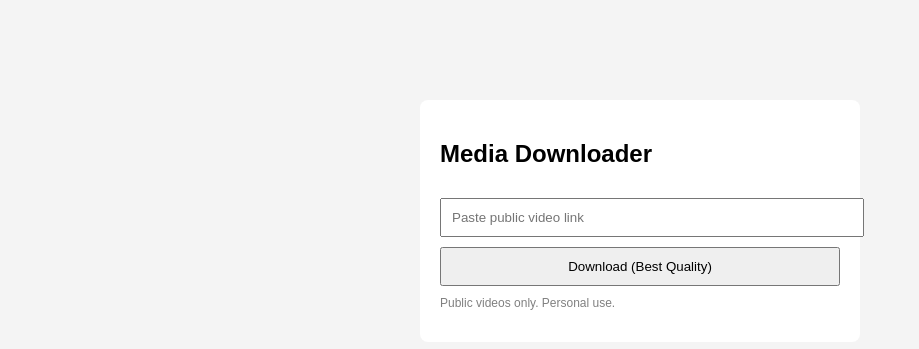
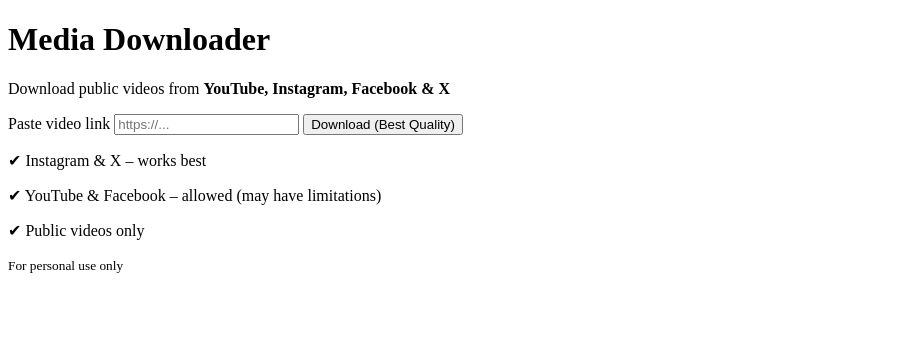
Before and after one commit to harinathreddy810/Media-downloader, a FastAPI app: page / in a window 1280 px wide. Shown: the top 349 px of the page, without its empty margins (0-919 px from the left). Run offline with FastAPI, Linux system fonts and the light colour scheme.

Commit message:
Update UI

```diff
--- a/app.py
+++ b/app.py
@@ -4,8 +4,10 @@
 from fastapi import FastAPI, Request, Form
 from fastapi.responses import HTMLResponse, FileResponse
 from fastapi.templating import Jinja2Templates
+from fastapi.staticfiles import StaticFiles
 
 app = FastAPI(title="Private Media Downloader")
+app.mount("/static", StaticFiles(directory="static"), name="static")
 
 BASE_DIR = os.path.dirname(os.path.abspath(__file__))
 DOWNLOAD_DIR = os.path.join(BASE_DIR, "downloads")
@@ -44,8 +46,10 @@
 )
     if result.returncode != 0:
         return {
-        "error": "Download failed. This platform may be temporarily unsupported or blocked."
+        "status": "error",
+        "message": "Download failed. YouTube and Facebook may have limitations on cloud hosting."
     }
+
 
     for file in os.listdir(DOWNLOAD_DIR):
         if file.startswith(file_id):
--- a/static/style.css
+++ b/static/style.css
@@ -1,24 +1,37 @@
-body {
-    background: #f4f4f4;
-    font-family: Arial;
+/* Popup */
+.popup {
+    position: fixed;
+    inset: 0;
+    background: rgba(0, 0, 0, 0.6);
+    display: flex;
+    justify-content: center;
+    align-items: center;
+    z-index: 1000;
 }
 
-.container {
-    width: 400px;
-    margin: 100px auto;
-    background: #fff;
-    padding: 20px;
-    border-radius: 8px;
+.popup.hidden {
+    display: none;
 }
 
-input, button {
-    width: 100%;
-    padding: 10px;
-    margin-top: 10px;
+.popup-box {
+    background: white;
+    padding: 20px;
+    width: 90%;
+    max-width: 320px;
+    border-radius: 10px;
+    text-align: center;
 }
 
-.note {
-    font-size: 12px;
-    color: gray;
-    margin-top: 10px;
+.popup-box p {
+    margin-bottom: 15px;
+    font-size: 14px;
 }
+
+.popup-box button {
+    padding: 8px 16px;
+    border: none;
+    border-radius: 6px;
+    background: #2575fc;
+    color: white;
+    cursor: pointer;
+}
--- a/templates/index.html
+++ b/templates/index.html
@@ -1,19 +1,92 @@
 <!DOCTYPE html>
-<html>
+<html lang="en">
 <head>
+    <meta charset="UTF-8" />
+    <meta name="viewport" content="width=device-width, initial-scale=1.0"/>
     <title>Media Downloader</title>
-    <link rel="stylesheet" href="/static/style.css">
+    <link rel="stylesheet" href="/static/style.css"/>
 </head>
 <body>
-<div class="container">
-    <h2>Media Downloader</h2>
 
-    <form action="/download" method="post">
-        <input type="text" name="url" placeholder="Paste public video link" required>
-        <button type="submit">Download (Best Quality)</button>
-    </form>
+<div class="page">
+    <div class="card">
+        <h1>Media Downloader</h1>
+        <p class="subtitle">
+            Download public videos from <b>YouTube, Instagram, Facebook & X</b>
+        </p>
 
-    <p class="note">Public videos only. Personal use.</p>
+        <form id="downloadForm">
+            <label>Paste video link</label>
+            <input type="url" id="url" name="url" placeholder="https://..." required />
+
+            <button type="submit">Download (Best Quality)</button>
+        </form>
+
+        <div class="info">
+            <p>✔ Instagram & X – works best</p>
+            <p>✔ YouTube & Facebook – allowed (may have limitations)</p>
+            <p>✔ Public videos only</p>
+        </div>
+
+        <footer>
+            <small>For personal use only</small>
+        </footer>
+    </div>
 </div>
+
+<!-- Popup -->
+<div id="popup" class="popup hidden">
+    <div class="popup-box">
+        <p id="popupMessage"></p>
+        <button onclick="closePopup()">OK</button>
+    </div>
+</div>
+
+<script>
+const form = document.getElementById("downloadForm");
+const popup = document.getElementById("popup");
+const popupMessage = document.getElementById("popupMessage");
+
+form.addEventListener("submit", async (e) => {
+    e.preventDefault();
+
+    const url = document.getElementById("url").value;
+
+    popupMessage.innerText = "Downloading... Please wait.";
+    popup.classList.remove("hidden");
+
+    try {
+        const response = await fetch("/download", {
+            method: "POST",
+            body: new URLSearchParams({ url })
+        });
+
+        if (response.headers.get("content-type")?.includes("application/json")) {
+            const data = await response.json();
+            popupMessage.innerText = data.message || "Download failed.";
+        } else {
+            const blob = await response.blob();
+            const downloadUrl = window.URL.createObjectURL(blob);
+
+            const a = document.createElement("a");
+            a.href = downloadUrl;
+            a.download = "video.mp4";
+            document.body.appendChild(a);
+            a.click();
+            a.remove();
+
+            popupMessage.innerText = "✅ Download completed successfully!";
+        }
+
+    } catch (err) {
+        popupMessage.innerText = "❌ Something went wrong. Please try again.";
+    }
+});
+
+function closePopup() {
+    popup.classList.add("hidden");
+}
+</script>
+
 </body>
 </html>
```
